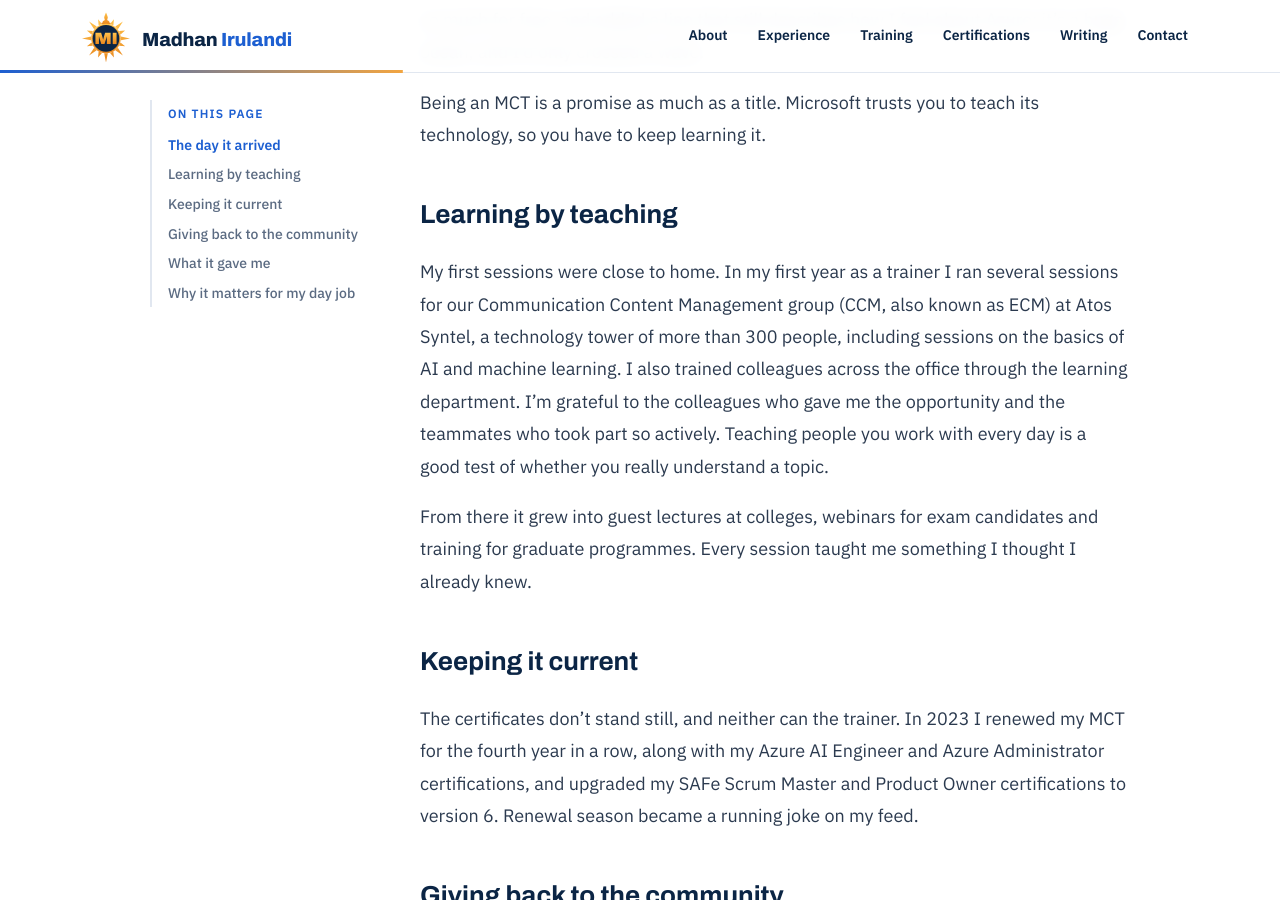
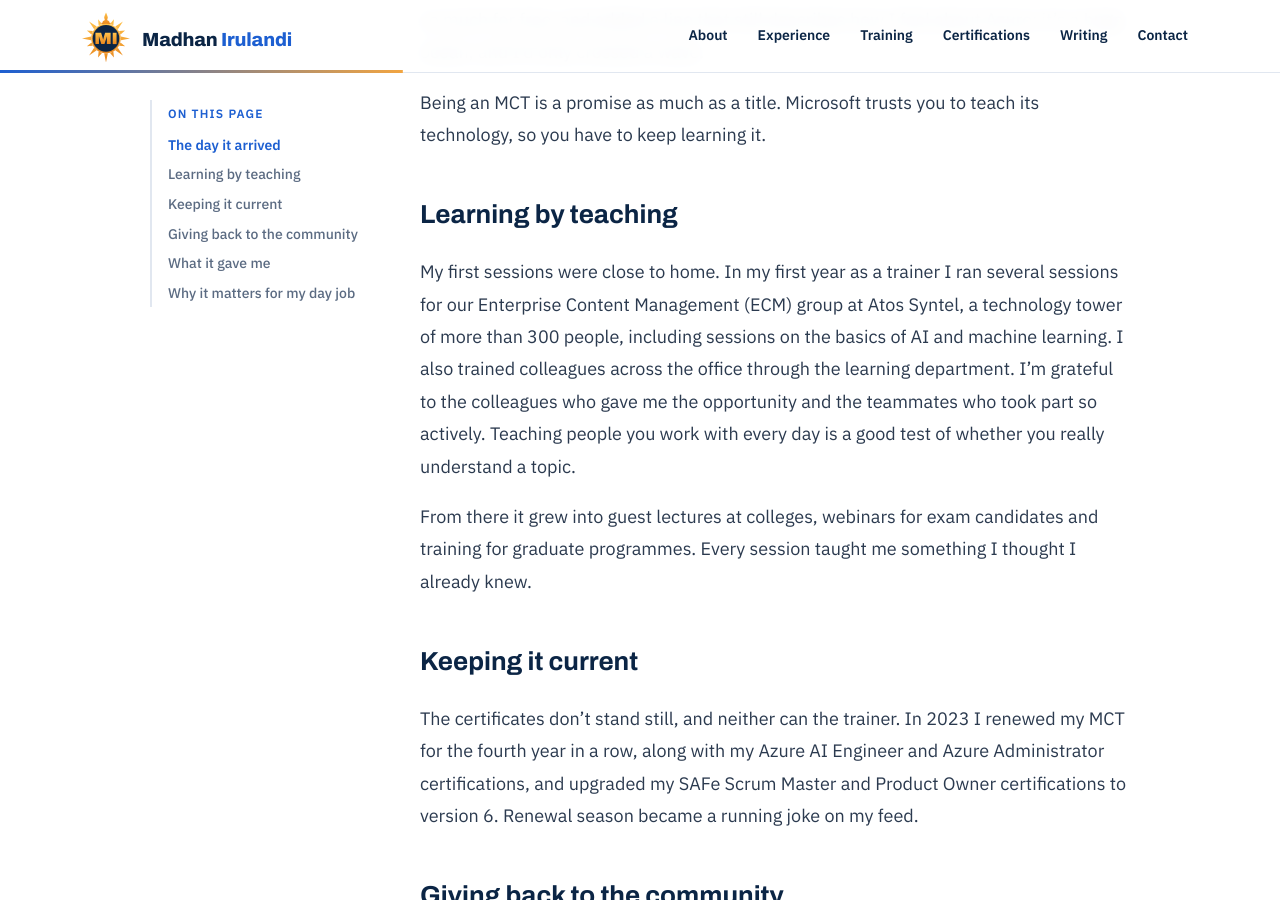
Before and after one commit to Madhan-I/Madhan-I.github.io, a Jekyll site: the page built from _posts/2026-03-24-how-the-pandemic-made-me-a-trainer.md, in a window 1280 px wide and 900 px high, scrolled down 970 px. Built offline with Jekyll 4.4.1, drawn with Linux system fonts in a browser that asks for light colours; our own code applies the rules of GitHub Pages for plain Markdown files.

Commit message:
Blog: name the group Enterprise Content Management (ECM).
Co-Authored-By: Claude Opus 5.5 <noreply@anthropic.com>
Claude-Session: https://claude.ai/code/session_01MFRrTt7LBDdX57m85KHNGp

```diff
--- a/_posts/2026-03-24-how-the-pandemic-made-me-a-trainer.md
+++ b/_posts/2026-03-24-how-the-pandemic-made-me-a-trainer.md
@@ -20,7 +20,7 @@ Being an MCT is a promise as much as a title. Microsoft trusts you to teach its
 
 ## Learning by teaching
 
-My first sessions were close to home. In my first year as a trainer I ran several sessions for our Communication Content Management group (CCM, also known as ECM) at Atos Syntel, a technology tower of more than 300 people, including sessions on the basics of AI and machine learning. I also trained colleagues across the office through the learning department. I'm grateful to the colleagues who gave me the opportunity and the teammates who took part so actively. Teaching people you work with every day is a good test of whether you really understand a topic.
+My first sessions were close to home. In my first year as a trainer I ran several sessions for our Enterprise Content Management (ECM) group at Atos Syntel, a technology tower of more than 300 people, including sessions on the basics of AI and machine learning. I also trained colleagues across the office through the learning department. I'm grateful to the colleagues who gave me the opportunity and the teammates who took part so actively. Teaching people you work with every day is a good test of whether you really understand a topic.
 
 From there it grew into guest lectures at colleges, webinars for exam candidates and training for graduate programmes. Every session taught me something I thought I already knew.
 
```
Also changed, not shown: _posts/2026-05-05-first-guest-lecture-to-star-volunteer.md (+1 -1 lines).
